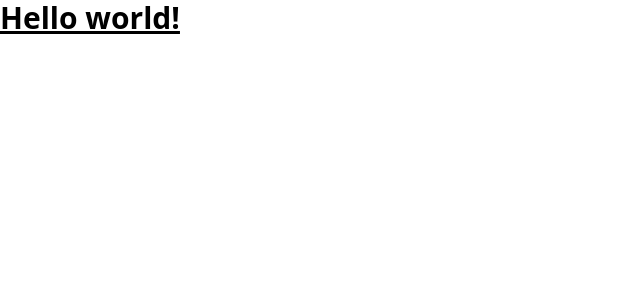
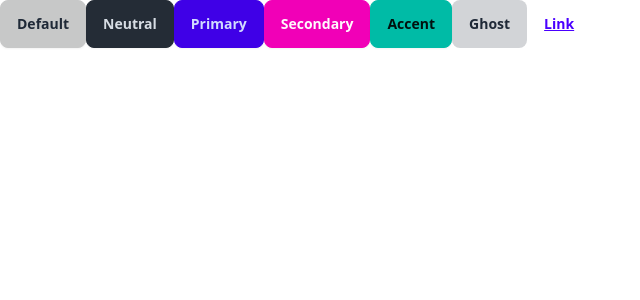
Before and after one commit to NurMohammad56/Blog-project, a React (Vite) app: page / in a window 1280 px wide. Shown: the top 300 px of the page, without its empty margins (0-640 px from the left). Built offline with nearby package versions, Linux system fonts and the light colour scheme.

Commit message:
DaisyUI configeration done

```diff
--- a/package.json
+++ b/package.json
@@ -11,6 +11,7 @@
   },
   "dependencies": {
     "axios": "^1.6.2",
+    "daisyui": "^4.4.10",
     "react": "^18.2.0",
     "react-dom": "^18.2.0",
     "react-router-dom": "^6.20.0"
--- a/src/App.jsx
+++ b/src/App.jsx
@@ -3,7 +3,13 @@
 const App = () => {
   return (
     <div>
-      <h1 className="text-3xl font-bold underline">Hello world!</h1>
+      <button className="btn btn-active">Default</button>
+      <button className="btn btn-active btn-neutral">Neutral</button>
+      <button className="btn btn-active btn-primary">Primary</button>
+      <button className="btn btn-active btn-secondary">Secondary</button>
+      <button className="btn btn-active btn-accent">Accent</button>
+      <button className="btn btn-active btn-ghost">Ghost</button>
+      <button className="btn btn-active btn-link">Link</button>
     </div>
   );
 };
--- a/tailwind.config.js
+++ b/tailwind.config.js
@@ -8,5 +8,5 @@
   theme: {
     extend: {},
   },
-  plugins: [],
+  plugins: [require("daisyui")],
 }
```
Also changed, not shown: 1 other file (tests, documents, lock files or other folders).
